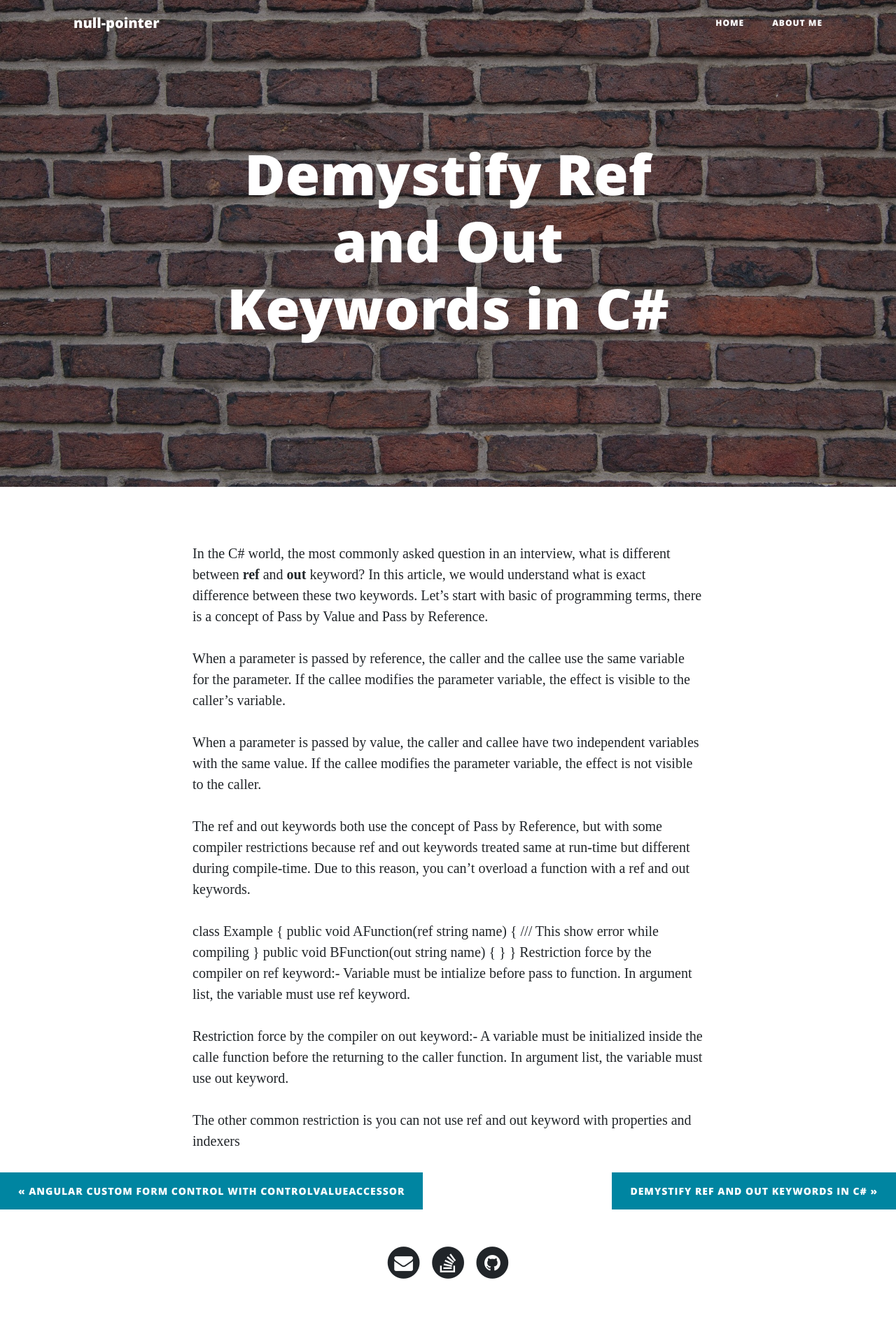
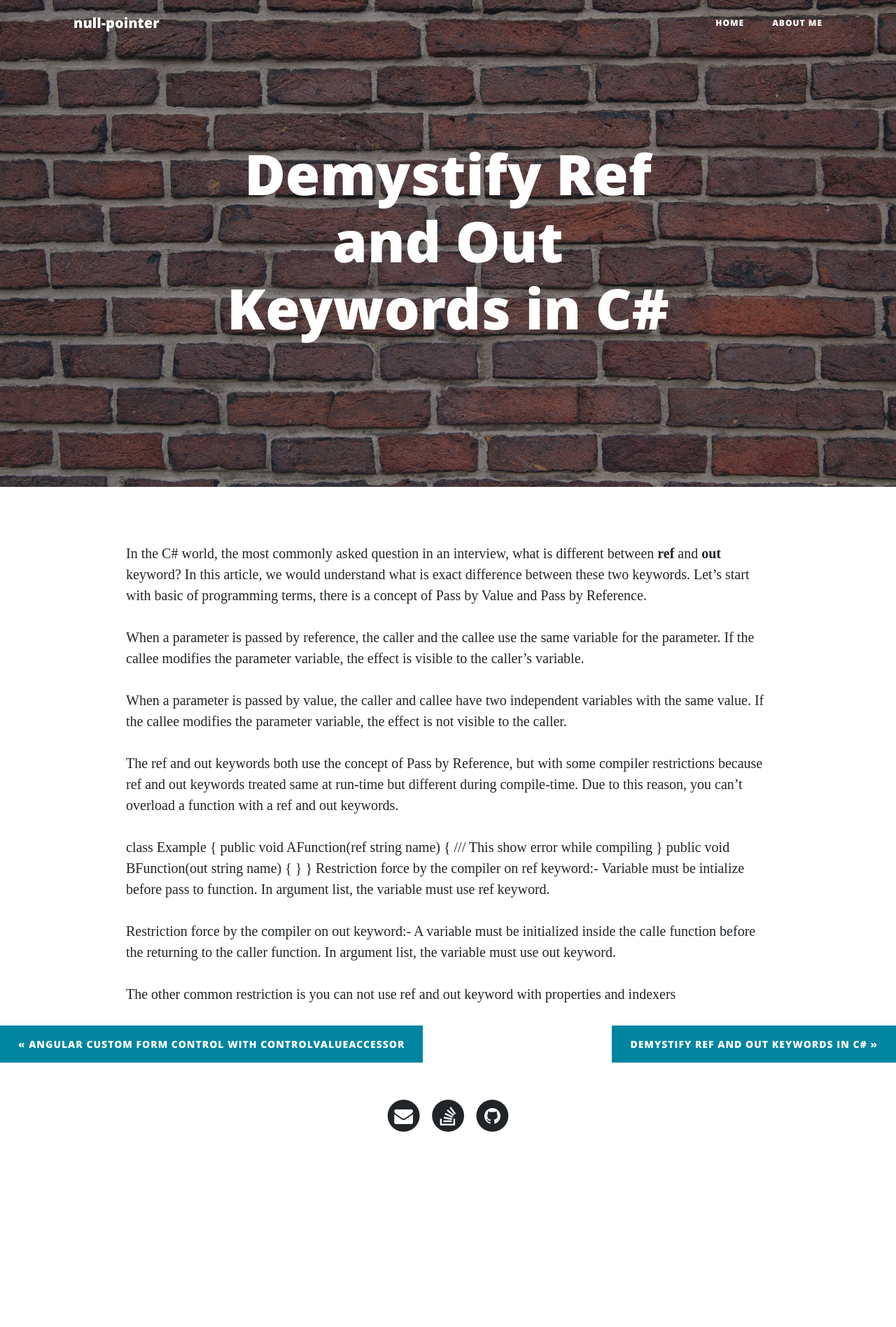
Before and after one commit to code-atom/code-atom.github.io, a Jekyll site: the page built from _posts/2018-06-10-demystify-ref-and-out-keywords-in-c.md, in a window 1280 px wide. Shown: the whole page at 70% size. Built offline with Jekyll 4.4.1, drawn with Linux system fonts in a browser that asks for light colours; nearby versions of some CDN libraries; some web fonts are replaced; our own code applies the rules of GitHub Pages for plain Markdown files; library files that are not in the unit come from our copies; after the commit the page ends 1687 px from its top, so only the background shows below that.

```diff
--- a/_layouts/post.html
+++ b/_layouts/post.html
@@ -5,7 +5,7 @@
 <article itemscope itemtype="http://schema.org/BlogPosting">
   <div class="container">
     <div class="row">
-      <div class="col-lg-8 col-md-10 mx-auto">
+      <div class="col-lg-12 col-md-10 mx-auto">
         {{ content }}
       </div>
     </div>
```
